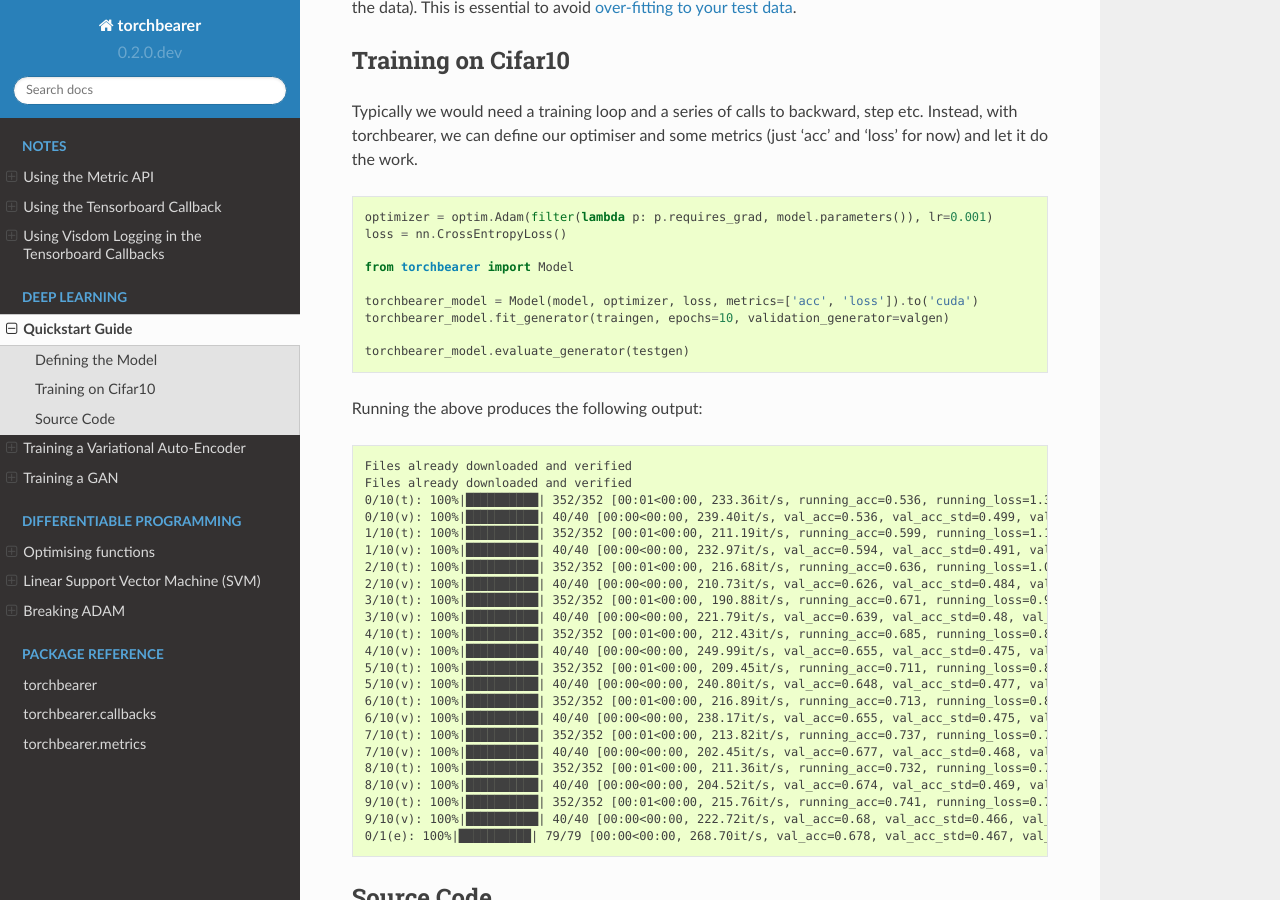
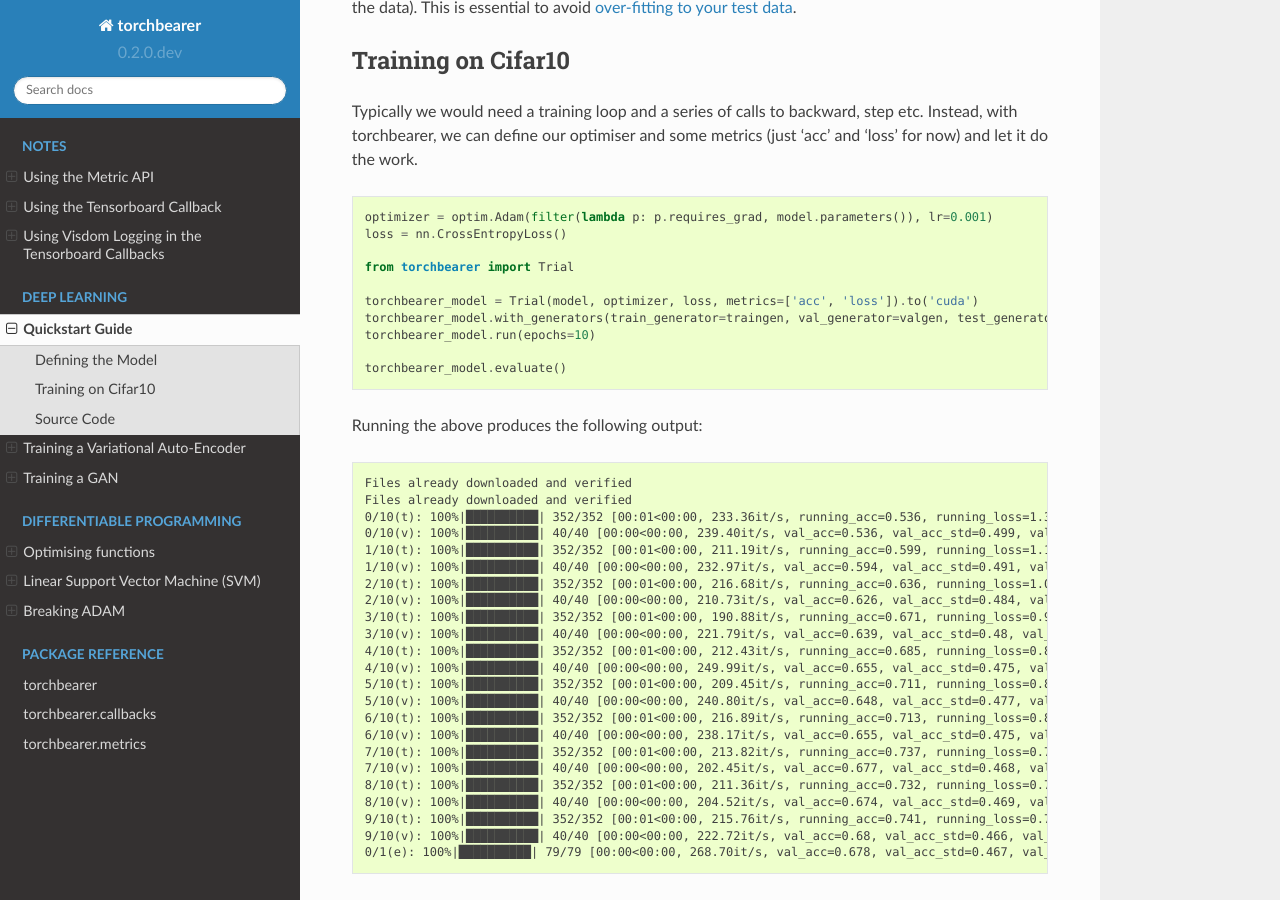
Before and after one commit to pytorchbearer/torchbearer, a Sphinx documentation site: the page built from docs/examples/quickstart.rst, in a window 1280 px wide and 900 px high, scrolled down 1154 px. Built offline with Sphinx 7.4.7 and the Read the Docs theme 2.0.0, drawn with Linux system fonts in a browser that asks for light colours.

Commit message:
Update quickstart example

```diff
--- a/docs/_static/examples/quickstart.py
+++ b/docs/_static/examples/quickstart.py
@@ -54,9 +54,10 @@
 optimizer = optim.Adam(filter(lambda p: p.requires_grad, model.parameters()), lr=0.001)
 loss = nn.CrossEntropyLoss()
 
-from torchbearer import Model
+from torchbearer import Trial
 
-torchbearer_model = Model(model, optimizer, loss, metrics=['acc', 'loss']).to('cuda')
-torchbearer_model.fit_generator(traingen, epochs=10, validation_generator=valgen)
+torchbearer_model = Trial(model, optimizer, loss, metrics=['acc', 'loss']).to('cuda')
+torchbearer_model.with_generators(train_generator=traingen, val_generator=valgen, test_generator=testgen)
+torchbearer_model.run(epochs=10)
 
-torchbearer_model.evaluate_generator(testgen)
+torchbearer_model.evaluate()
--- a/docs/conf.py
+++ b/docs/conf.py
@@ -28,7 +28,7 @@
         return MagicMock()
 
 
-MOCK_MODULES = ['torch', 'torch.nn.utils.clip_grad_norm', 'torchvision', 'torchvision.utils', 'torch.nn', 'torch.nn.functional', 'torch.utils', 'torch.utils.data', 'numpy', 'sklearn', 'sklearn.metrics', 'tqdm', 'tensorboardX', 'tensorboardX.torchvis']
+MOCK_MODULES = ['torch', 'torch.nn.utils.clip_grad_norm', 'torchvision', 'torchvision.utils', 'torch.nn', 'torch.nn.functional', 'torch.optim', 'torch.utils', 'torch.utils.data', 'numpy', 'sklearn', 'sklearn.metrics', 'tqdm', 'tensorboardX', 'tensorboardX.torchvis']
 
 sys.modules.update((mod_name, Mock()) for mod_name in MOCK_MODULES)
 
--- a/docs/examples/quickstart.rst
+++ b/docs/examples/quickstart.rst
@@ -22,7 +22,7 @@
 Instead, with torchbearer, we can define our optimiser and some metrics (just 'acc' and 'loss' for now) and let it do the work.
 
 .. literalinclude:: /_static/examples/quickstart.py
-   :lines: 54-62
+   :lines: 54-63
 
 Running the above produces the following output:
 
```
Also changed, not shown: 1 other file.
